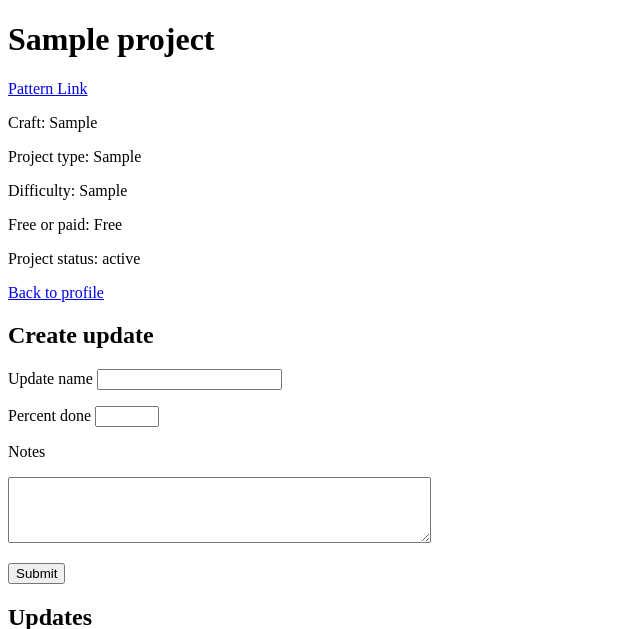
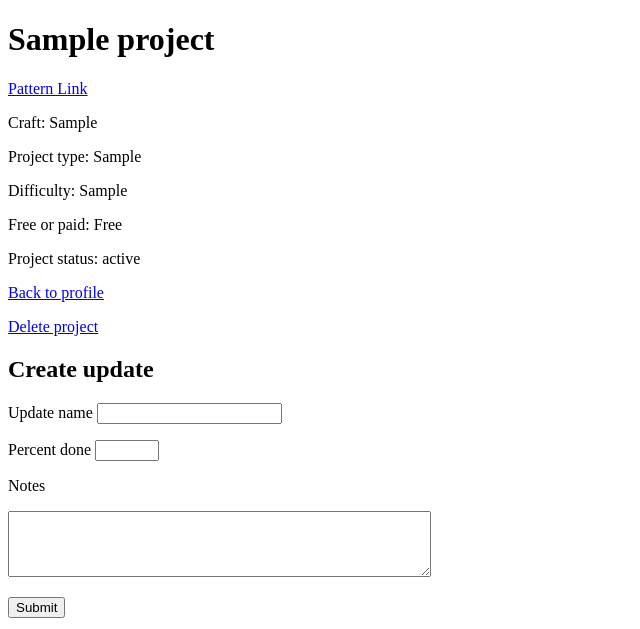
Before and after one commit to mmignola/Hackbright-Capstone-Project, a Flask app: page /user_profile/1 in a window 1280 px wide. Shown: the top 629 px of the page, without its empty margins (0-640 px from the left). Run offline with Flask 2, Linux system fonts and the light colour scheme; the visitor is signed in with stand-in values (Sample User, id 1); tables that the repository leaves empty hold one stand-in row (values such as "Sample post").

Commit message:
deleting a project deletes its associated updates

```diff
--- a/server.py
+++ b/server.py
@@ -120,6 +120,25 @@ def show_project_details(proj_id):
         return render_template('project_details.html', project = project, updates = updates)
 
 
+@app.route('/user_profile/<proj_id>/delete')
+def delete_project(proj_id):
+    """Delete a project."""
+
+    project = crud.get_proj_by_id(proj_id)
+    proj_name = project.proj_name
+    updates = crud.get_updates_by_proj(proj_id)
+
+    db.session.delete(project)
+    db.session.commit()
+
+    for update in updates:
+        db.session.delete(update)
+        db.session.commit()
+
+    flash(f"Deleted project {proj_name}.")
+    return redirect('/user_profile')
+
+
 @app.route('/updates/<proj_id>', methods=['POST'])
 def create_update(proj_id):
     """Create a new project update."""
--- a/templates/project_details.html
+++ b/templates/project_details.html
@@ -16,6 +16,7 @@
 <p>Project status: {{ project.proj_status }}</p>
 
 <p><a href="/user_profile">Back to profile</a></p>
+<p><a href="/user_profile/{{ project.proj_id }}/delete">Delete project</a></p>
 
 <h2>Create update</h2>
     <form action="/updates/{{ project.proj_id }}" method="POST">
```
